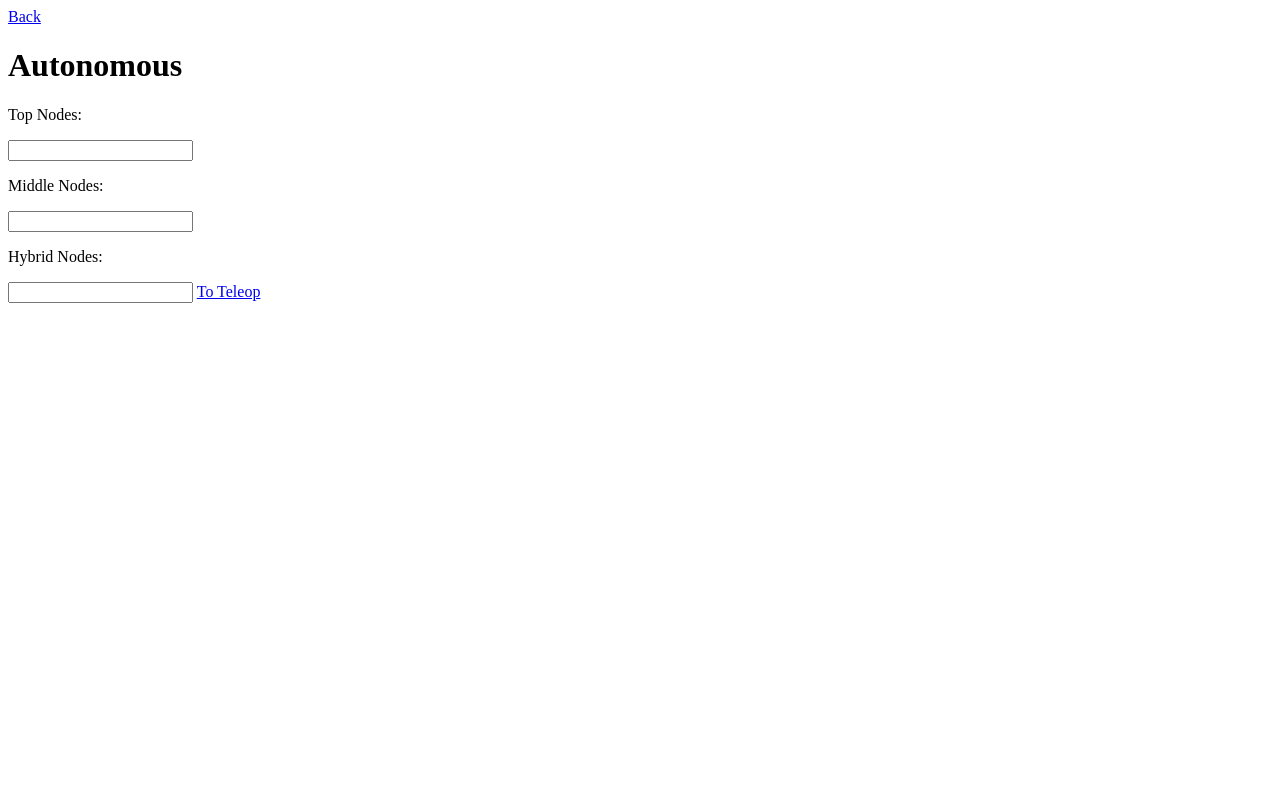
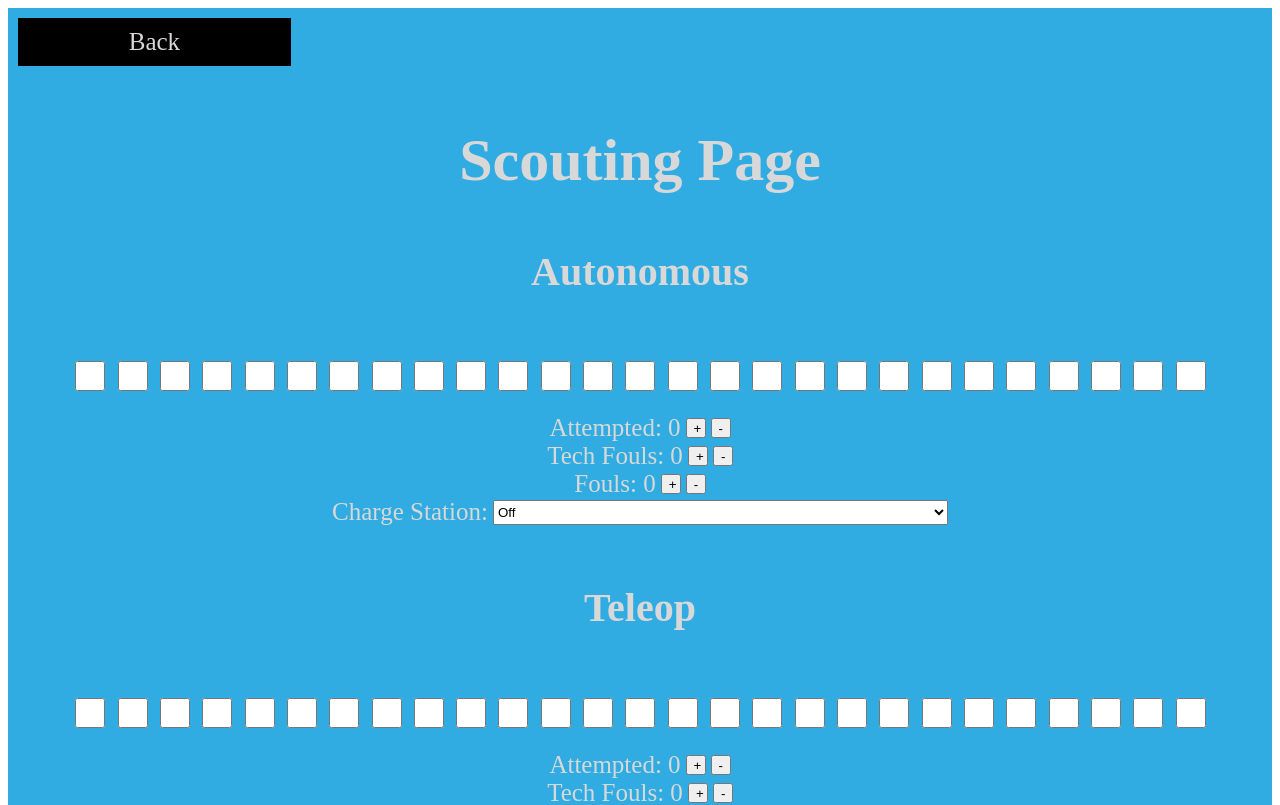
Before and after one commit to Ocean-OS/ScoutClient2023, a SvelteKit app: page /scoutPart2 in a window 1280 px wide. Shown: the top 805 px of the page. Built offline with nearby package versions, Linux system fonts and the light colour scheme.

Commit message:
mostly done
html is done, just need to style the nodes for css, still have to do js and backend coding

```diff
--- a/src/routes/+page.svelte
+++ b/src/routes/home/+page.svelte
@@ -9,7 +9,7 @@
 
     <!-- Links for starting scouting and uploading data -->
     <a href="/scoutPart1">Scout</a>
-    <a href="">Upload</a>
+    <a href="/upload">Upload</a>
 </section>
 
 
--- a/src/routes/scoutPart1/+page.svelte
+++ b/src/routes/scoutPart1/+page.svelte
@@ -5,7 +5,7 @@
 <!-- Section for flexbox purposes -->
 <section>
     <!-- Back button just in case user accidentally presses scout button -->
-    <a href="/" class="backButton">Back</a>
+    <a href="/home" class="backButton">Back</a>
 
     <!-- Page Title -->
     <h1>Pregame info</h1>
@@ -47,7 +47,7 @@
 
     /* Styling to make links look like buttons */
     a {
-        width: 50%;
+        width: 80%;
         padding: 10px;
         padding-top: 30px;
         padding-bottom: 30px;
@@ -85,7 +85,11 @@
         align-self: flex-start;
     }
 
-    .inputAreas {
+    .inputArea {
         margin-bottom: 15%;
     }
+
+    input {
+        height: 25px;
+    }
 </style>
--- a/src/routes/scoutPart2/+page.svelte
+++ b/src/routes/scoutPart2/+page.svelte
@@ -1,22 +1,284 @@
-<script>
-    let topNode = "";
-    let midNode = "";
-    let lowNode = "";
-    let comStatus = "";
-    let coneCount = "";
-    let cubeCount = "";
-</script>
+<!-- JS CODE -->
 
-<a href="/scoutPart1">Back</a>
-<h1>Autonomous</h1>
+<!-- HTML CODE -->
 
-<p>Top Nodes: {topNode}</p>
-<input bind:value={topNode} />
+<!-- Section for flexbox purposes -->
+<section>
+    <!-- Back button just in case user accidentally presses scout button -->
+    <a href="/scoutPart1" class="backButton">Back</a>
 
-<p>Middle Nodes: {midNode}</p>
-<input bind:value={midNode} />
+    <!-- Page Title -->
+    <h1>Scouting Page</h1>
 
-<p>Hybrid Nodes: {lowNode}</p>
-<input bind:value={lowNode} />
+    <!-- Title for autonomous section -->
+    <h2>Autonomous</h2>
 
-<a href="/">To Teleop</a>
+    <!-- Autonomous criteria grid -->
+    <section class="scoutingArea">
+
+        <!-- Interactable node grid area -->
+        <!-- Outline for INGA -->
+        <section class="INGA">
+            <!-- Top row of INGA -->
+            <input type="checkbox" class="cone">
+            <input type="checkbox" class="box">
+            <input type="checkbox" class="cone">
+            <input type="checkbox" class="cone">
+            <input type="checkbox" class="box">
+            <input type="checkbox" class="cone">
+            <input type="checkbox" class="cone">
+            <input type="checkbox" class="box">
+            <input type="checkbox" class="cone">
+
+            <!-- Mid row of INGA -->
+            <input type="checkbox" class="cone">
+            <input type="checkbox" class="box">
+            <input type="checkbox" class="cone">
+            <input type="checkbox" class="cone">
+            <input type="checkbox" class="box">
+            <input type="checkbox" class="cone">
+            <input type="checkbox" class="cone">
+            <input type="checkbox" class="box">
+            <input type="checkbox" class="cone">
+
+            <!-- Low row of INGA -->
+            <input type="checkbox" class="hybrid">
+            <input type="checkbox" class="hybrid">
+            <input type="checkbox" class="hybrid">
+            <input type="checkbox" class="hybrid">
+            <input type="checkbox" class="hybrid">
+            <input type="checkbox" class="hybrid">
+            <input type="checkbox" class="hybrid">
+            <input type="checkbox" class="hybrid">
+            <input type="checkbox" class="hybrid">
+        </section>
+
+        <!-- Input area for attempted nodes -->
+        <section class="inputArea">
+            <p>Attempted: 0</p>
+            <button class="Incr">+</button>
+            <button class="Decr">-</button>
+        </section>
+
+        <!-- Input area for tech fouls -->
+        <section class="inputArea">
+            <p>Tech Fouls: 0</p>
+            <button class="Incr">+</button>
+            <button class="Decr">-</button>
+        </section>
+
+        <!-- Input area for fouls -->
+        <section class="inputArea">
+            <p>Fouls: 0</p>
+            <button class="Incr">+</button>
+            <button class="Decr">-</button>
+        </section>
+
+        <!-- Input area for charge station -->
+        <section class="inputArea">
+            <p>Charge Station:</p>
+            <select name="chargeStation" id="chargeStation">
+                <option value="0">Off</option>
+                <option value="1">Docked</option>
+                <option value="2">Engaged</option>
+            </select>
+        </section>
+    </section>
+
+    <!-- Title for teleop section -->
+    <h2>Teleop</h2>
+
+    <!-- Teleop criteria grid -->
+    <section class="scoutingArea">
+
+        <!-- Interactable node grid area -->
+        <!-- Outline for INGA -->
+        <section class="INGA">
+            <!-- Top row of INGA -->
+            <input type="checkbox" class="cone">
+            <input type="checkbox" class="box">
+            <input type="checkbox" class="cone">
+            <input type="checkbox" class="cone">
+            <input type="checkbox" class="box">
+            <input type="checkbox" class="cone">
+            <input type="checkbox" class="cone">
+            <input type="checkbox" class="box">
+            <input type="checkbox" class="cone">
+
+            <!-- Mid row of INGA -->
+            <input type="checkbox" class="cone">
+            <input type="checkbox" class="box">
+            <input type="checkbox" class="cone">
+            <input type="checkbox" class="cone">
+            <input type="checkbox" class="box">
+            <input type="checkbox" class="cone">
+            <input type="checkbox" class="cone">
+            <input type="checkbox" class="box">
+            <input type="checkbox" class="cone">
+
+            <!-- Low row of INGA -->
+            <input type="checkbox" class="hybrid">
+            <input type="checkbox" class="hybrid">
+            <input type="checkbox" class="hybrid">
+            <input type="checkbox" class="hybrid">
+            <input type="checkbox" class="hybrid">
+            <input type="checkbox" class="hybrid">
+            <input type="checkbox" class="hybrid">
+            <input type="checkbox" class="hybrid">
+            <input type="checkbox" class="hybrid">
+        </section>
+
+        <!-- Input area for attempted nodes -->
+        <section class="inputArea">
+            <p>Attempted: 0</p>
+            <button class="Incr">+</button>
+            <button class="Decr">-</button>
+        </section>
+
+        <!-- Input area for tech fouls -->
+        <section class="inputArea">
+            <p>Tech Fouls: 0</p>
+            <button class="Incr">+</button>
+            <button class="Decr">-</button>
+        </section>
+
+        <!-- Input area for fouls -->
+        <section class="inputArea">
+            <p>Fouls: 0</p>
+            <button class="Incr">+</button>
+            <button class="Decr">-</button>
+        </section>
+    </section>
+
+    <!-- Title for endgame section -->
+    <h2>Endgame</h2>
+
+    <!-- Endgame criteria grid -->
+    <section class="scoutingArea">
+
+        <!-- Input area for charge station -->
+        <section class="inputArea">
+            <p>Charge Station:</p>
+            <select name="chargeStation" id="chargeStation">
+                <option value="0">Off</option>
+                <option value="1">Docked</option>
+                <option value="2">Engaged</option>
+            </select>
+        </section>
+    </section>
+
+    <!-- Link to upload page -->
+    <a href="/upload" class="toPage">To Upload</a>
+</section>
+
+<!-- CSS CODE -->
+<style>
+    /* Applying columned layout to page */
+    section {
+        width: 100%;
+        display: flex;
+        flex-direction: column;
+        align-items: center;
+
+        background-color: #30ace2;
+    }
+
+    /* Styling to make links look like buttons */
+    a {
+        width: 50%;
+        padding: 10px;
+        padding-top: 30px;
+        padding-bottom: 30px;
+        margin: 10px;
+
+        background-color: black;
+        color: #d8d8d8;
+        text-decoration: none;
+        text-align: center;
+        font-size: 50px;
+    }
+
+    h1 {
+        margin-bottom: 20px;
+        width: 80%;
+
+        color: #d8d8d8;
+        font-size: 60px;
+        text-align: center;
+    }
+
+    h2 {
+        margin-bottom: 0px;
+        width: 80%;
+
+        color: #d8d8d8;
+        font-size: 40px;
+        text-align: center;
+
+    }
+
+    p {
+        color: #d8d8d8;
+        font-size: 25px;
+        margin: 0px;
+    }
+
+    .backButton {
+        width: 20%;
+        padding: 10px;
+        margin: 10px;
+
+        font-size: 25px;
+
+        align-self: flex-start;
+    }
+
+    .scoutingArea {
+        width: 90%;
+        margin: 5%;
+        margin-bottom: 25px;
+
+        display: flex;
+        flex-direction: row;
+        flex-wrap: wrap;
+        justify-content: space-between;
+    }
+
+    .INGA {
+        display: flex;
+        flex-direction: row;
+        flex-wrap: wrap;
+        justify-content: space-between;
+        margin-bottom: 20px;
+    }
+
+    input[type="checkbox"] {
+        width: 30px;
+        height: 30px;
+    }
+
+    .inputArea {
+        display: flex;
+        flex-direction: row;
+        justify-content: center;
+    }
+
+    .Incr,
+    .Decr {
+        width: 20px;
+        height: 20px;
+        margin-left: 5px;
+    }
+
+    select {
+        height: 25px;
+        width: 40%;
+
+        margin-left: 5px;
+    }
+
+    .toPage {
+        margin-top: 25%;
+        width: 80%;
+    }
+</style>
--- /dev/null
+++ b/src/routes/upload/+page.svelte
@@ -0,0 +1,60 @@
+<!-- JS CODE -->
+
+<!-- HTML CODE -->
+<section>
+    <!-- Back button just in case user accidentally presses scout button -->
+    <a href="/scoutPart2" class="backButton">Back</a>
+
+    <!-- Page Title -->
+    <h1>Upload Data</h1>
+
+    <!-- Links for starting scouting and uploading data -->
+    <a href="/home">To Home</a>
+</section>
+
+<!-- CSS CODE -->
+<style>
+
+    section {
+        width: 100%;
+        height: 98vh;
+        display: flex;
+        flex-direction: column;
+        align-items: center;
+
+        background-color: #30ace2;
+    }
+
+    a {
+        width: 50%;
+        padding: 10px;
+        padding-top: 30px;
+        padding-bottom: 30px;
+        margin: 10px;
+
+        background-color: black;
+        color: #d8d8d8;
+        text-decoration: none;
+        text-align: center;
+        font-size: 50px;
+    }
+
+    h1 {
+        margin-bottom: 20px;
+        width: 80%;
+
+        color: #d8d8d8;
+        font-size: 60px;
+        text-align: center;
+    }
+
+    .backButton {
+        width: 20%;
+        padding: 10px;
+        margin: 10px;
+
+        font-size: 25px;
+
+        align-self: flex-start;
+    }
+</style>
```
